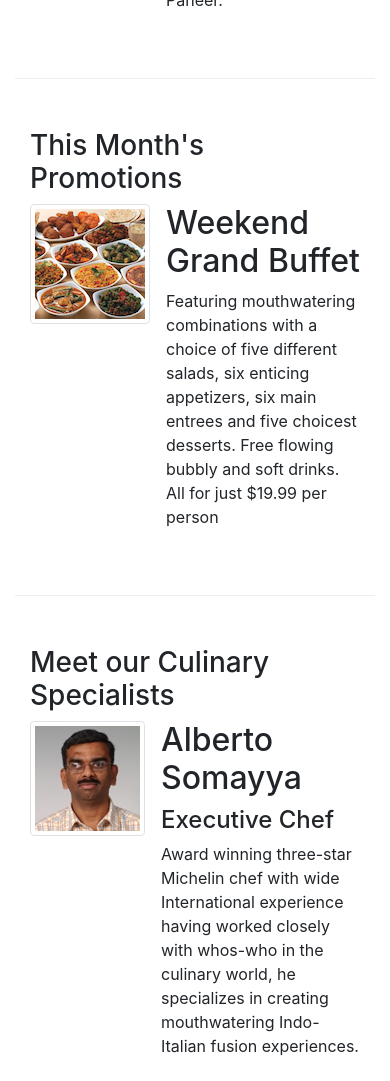
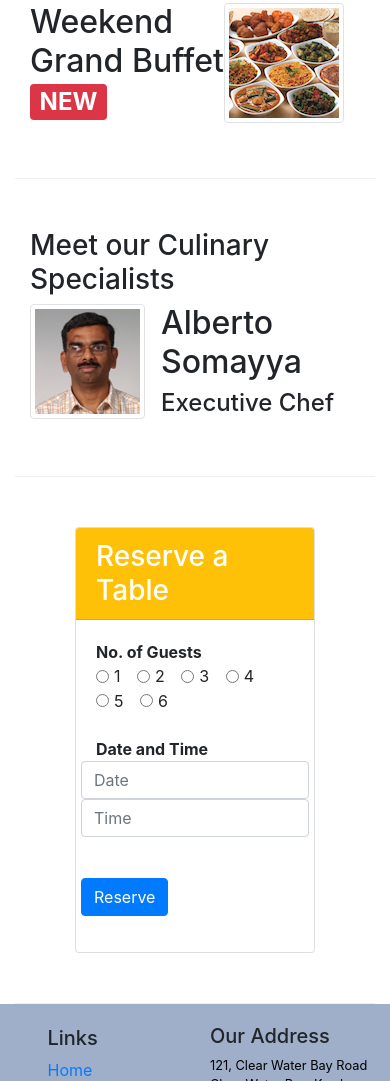
Before and after one commit to Striiderr/Basic-Restaurant-Website, a website: page index.html in a window 390 px wide. Shown: the part 919-2000 px from the top of the page. Drawn offline with nearby package versions, Linux system fonts and the light colour scheme.

Commit message:
Assignment 2

```diff
--- a/css/styles.css
+++ b/css/styles.css
@@ -24,7 +24,7 @@
 }
 
 .jumbotron{
-    padding: 70px 30px;
+    padding: 70px 30px 30px 30px;
     margin: 0px auto;
     background-color: #0e387a;
     color: floralwhite;
--- a/index.html
+++ b/index.html
@@ -32,23 +32,26 @@
                     <li class="nav-item"><a href="#" class="nav-link"><span class="fa fa-list fa-lg"></span> Menu</a>
                     </li>
                     <li class="nav-item"><a href="/contactus.html" class="nav-link"><span
-                                class="fa fa-address-card fa-lg"></span>Contact</a></li>
+                                class="fa fa-address-card fa-lg"></span> Contact</a></li>
                 </ul>
             </div>
 
         </div>
     </nav>
 
-    <header class="jumbotron">
-        <div class="container">
-            <div class="row row-header">
-                <div class="col-12 col-sm-9">
+    <header class="jumbotron ">
+        <div class="container ">
+            <div class="row row-header align-items-center">
+                <div class="col-12 col-sm-6 ">
                     <h1>Ristorante con Fusion</h1>
                     <p>We take inspiration from the World's best cuisines, and create a unique fusion experience. Our
                         lipsmacking creations will tickle your culinary senses!</p>
                 </div>
                 <div class="col-12 col-sm-3 align-self-center">
                     <img src="img/logo.png" class="img-fluid">
+                </div>
+                <div class="col-12 col-sm-3">
+                    <a href="#Reserve" class="btn btn-warning btn-block" role="button">Reserve Table</a>
                 </div>
             </div>
         </div>
@@ -63,8 +66,9 @@
                 <div class="media">
                     <img class="d-flex mr-3 img-thumbnail align-self-center" src="img/uthappizza.png" alt="uthapizza">
                     <div class="media-body">
-                        <h2 class="mt-0">Uthappizza <span class="badge badge-danger">HOT</span> <span class="badge badge-pill badge-secondary">$4.99</span></h2>
-                        <p>A unique combination of Indian Uthappam (pancake) and Italian pizza, topped with Cerignola
+                        <h2 class="mt-0">Uthappizza <span class="badge badge-danger">HOT</span> <span
+                                class="badge badge-pill badge-secondary">$4.99</span></h2>
+                        <p class="d-none d-sm-block">A unique combination of Indian Uthappam (pancake) and Italian pizza, topped with Cerignola
                             olives,
                             ripe vine cherry tomatoes, Vidalia onion, Guntur chillies and Buffalo Paneer.</p>
                     </div>
@@ -75,19 +79,20 @@
             <div class="col-sm-4 col-md-3">
                 <h3>This Month's Promotions</h3>
             </div>
-            <div class="col-sm  col-md">
+            <div class="col-sm-8  col-md-9">
                 <div class="media">
-                    <img src="img/buffet.png" alt="Buffet" class="d-flex mr-3 img-thumbnail align-items-center">
                     <div class="media-body">
-                        <h2 class="mt-0">Weekend Grand Buffet</h2>
-                        <p>Featuring mouthwatering combinations with a choice of five different salads, six enticing
+                        <h2 class="mt-0">Weekend Grand Buffet <span class="badge badge-danger"> NEW</span></h2>
+                        <p class="d-none d-sm-block">Featuring mouthwatering combinations with a choice of five different salads, six enticing
                             appetizers,
                             six main entrees and five choicest desserts. Free flowing bubbly and soft drinks. All for
                             just
                             $19.99 per person </p>
                     </div>
+                    <div class="media-right">
+                        <img src="img/buffet.png" alt="Buffet" class="d-flex mr-3 img-thumbnail align-items-center">
 
-
+                    </div>
 
                 </div>
 
@@ -104,12 +109,72 @@
                     <div class="media-body">
                         <h2 class="mt-0">Alberto Somayya</h2>
                         <h4>Executive Chef</h4>
-                        <p>Award winning three-star Michelin chef with wide International experience having worked
+                        <p class="d-none d-sm-block">Award winning three-star Michelin chef with wide International experience having worked
                             closely with
                             whos-who in the culinary world, he specializes in creating mouthwatering Indo-Italian fusion
                             experiences. </p>
                     </div>
                 </div>
+            </div>
+        </div>
+
+        <div class="row row-content align-items-center" id="Reserve">
+            <div class="card offset-2 col-8" style="padding: 0px;">
+                <h3 class="card-header bg-warning text-white">Reserve a Table</h3>
+                <div class="card-body">
+                    <dl class="row">
+                        <dt class="col-12 col-sm-4">No. of Guests</dt>
+
+                        <dd class="col-12 col-sm-8">
+                            <div class="form-check form-check-inline">
+                                <input type="radio" class="form-check-input" id="approve1" name="approve1">
+                                <label class="form-check-label" for="approve1">1</label>
+                            </div>
+                            <div class="form-check form-check-inline">
+                                <input type="radio" class="form-check-input" id="approve2" name="approve2">
+                                <label class="form-check-label" for="approve2">2</label>
+                            </div>
+                            <div class="form-check form-check-inline">
+                                <input type="radio" class="form-check-input" id="approve3" name="approve3">
+                                <label class="form-check-label" for="approve3">3</label>
+                            </div>
+                            <div class="form-check form-check-inline">
+                                <input type="radio" class="form-check-input" id="approve4" name="approve4">
+                                <label class="form-check-label" for="approve4">4</label>
+                            </div>
+                            <div class="form-check form-check-inline">
+                                <input type="radio" class="form-check-input" id="approve5" name="approve5">
+                                <label class="form-check-label" for="approve5">5</label>
+                            </div>
+                            <div class="form-check form-check-inline">
+                                <input type="radio" class="form-check-input" id="approve6" name="approve6">
+                                <label class="form-check-label" for="approve6">6</label>
+                            </div>
+                        </dd>
+                    </dl>
+                    <dl class="row">
+                        <dt class="col-12 col-lg-3">Date and Time</dt>
+
+                        <dd class="form-group row">
+                            <div class="col-12 col-sm-6 ">
+                                <input type="text" class="form-control" id="date" name="date"
+                                    placeholder="Date">
+                            </div>
+                            <div class="col-12 col-sm-6">
+                                <input type="text" class="form-control" id="time" name="time" placeholder="Time">
+                            </div>
+                        </dd>
+                    </dl>
+                    <dl class="row">
+                        <dd class="col-12 offset-sm-2 col-sm-10"></dd>
+                        <button class="btn btn-primary" type="submit">Reserve</button>
+
+                    </dl>
+
+                </div>
+
+
+
             </div>
         </div>
     </div>
@@ -122,9 +187,9 @@
                     <h5 style="color: darkskateblue;">Links</h5>
                     <ul style="color: darkskateblue;" class="list-unstyled">
                         <li><a href="index.html">Home</a></li>
-                        <li><a href="#">About</a></li>
+                        <li><a href="aboutus.html">About</a></li>
                         <li><a href="#">Menu</a></li>
-                        <li><a href="#">Contact</a></li>
+                        <li><a href="contactus.html">Contact</a></li>
                     </ul>
                 </div>
                 <div class="col-6 col-sm-4">
```
Also changed, not shown: aboutus.html (+4 -4 lines), contactus.html (+2 -2 lines).
